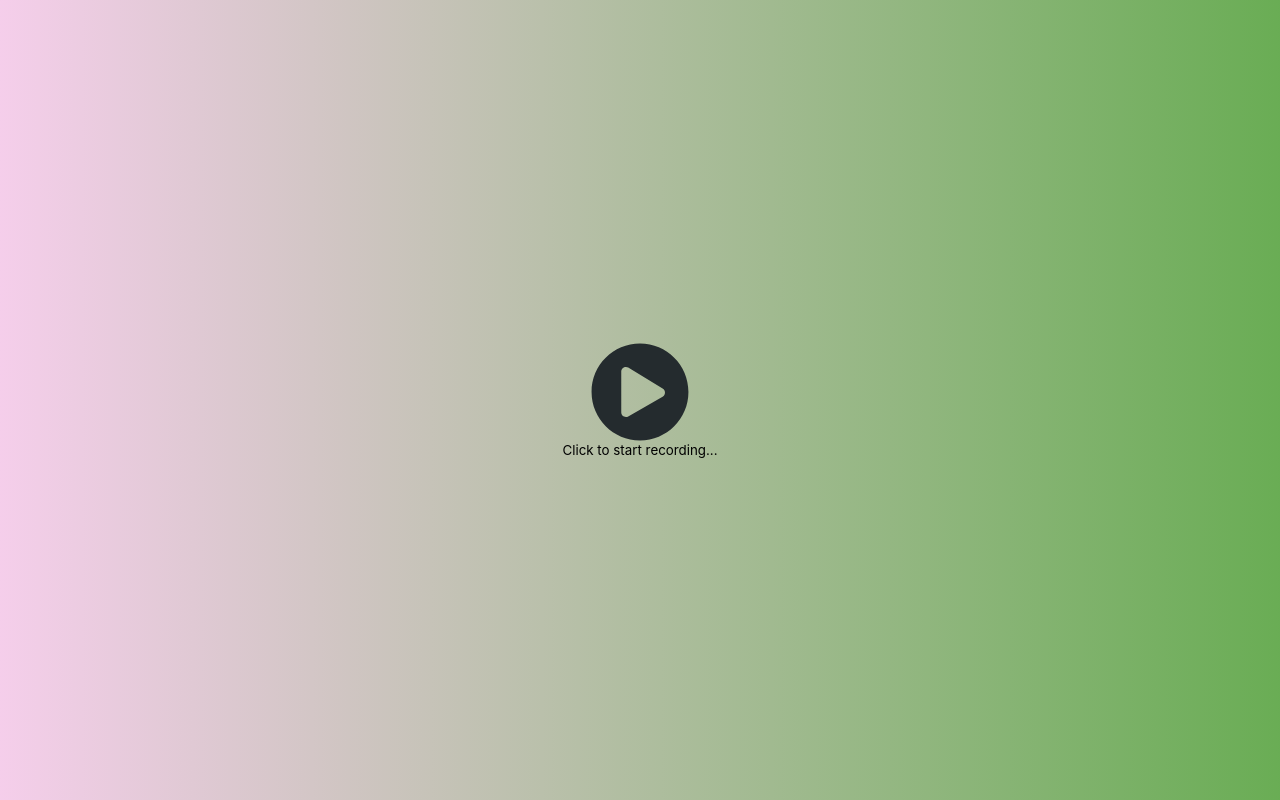
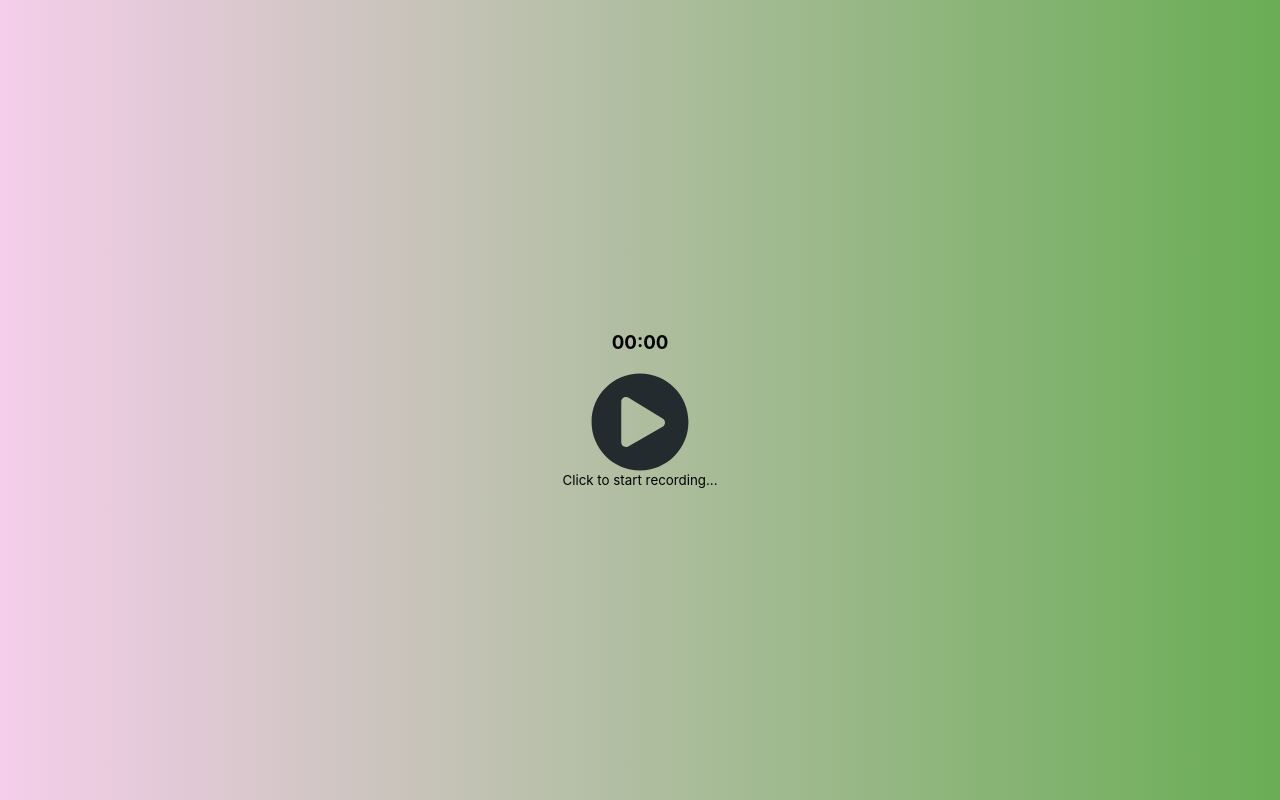
Before and after one commit to aakritsubedi/screen-recorder, a Next.js app in the folder client/: page / in a window 1280 px wide. Built offline with nearby package versions, Linux system fonts and the light colour scheme.

Commit message:
Add timer in recording screen

```diff
--- a/client/pages/index.js
+++ b/client/pages/index.js
@@ -38,10 +38,14 @@ export default function Home() {
   useEffect(() => {
     let interval = null;
 
-    // if() {
+    if (recordingState === "RECORDING" && isRecording) {
+      interval = setInterval(() => {
+        setTimer((prevTime) => prevTime + 10);
+      }, 10);
+    }
 
-    // }
-  }, []);
+    return () => clearInterval(interval);
+  }, [recordingState, isRecording]);
 
   const setupStream = async () => {
     try {
@@ -55,10 +59,10 @@ export default function Home() {
           noiseSuppression: true,
           sampleRate: 44100,
         },
-        // video: {
-        //   width: { ideal: 1280 },
-        //   height: { ideal: 720 },
-        // },
+        video: {
+          width: { ideal: 1280 },
+          height: { ideal: 720 },
+        },
       });
 
       camera = await navigator.mediaDevices.getUserMedia({
@@ -81,19 +85,19 @@ export default function Home() {
 
   const setupVideoFeedback = function () {
     if (stream) {
-      const screenVideo = document.querySelector("#screen-feedback");
-      screenVideo.srcObject = stream;
-      screenVideo.play();
+      const video = document.querySelector("#screen-feedback");
+      video.srcObject = stream;
+      video.play();
     }
   };
 
   const setupCameraFeedback = function () {
     if (camera) {
-      const cameraVideo = document.querySelector("#camera-feedback");
-      cameraVideo.srcObject = camera;
-      cameraVideo.play();
+      const video = document.querySelector("#camera-feedback");
+      video.srcObject = camera;
+      video.play();
     }
-  }
+  };
 
   const handleDataAvailable = (e) => {
     chunks.push(e.data);
@@ -146,9 +150,9 @@ export default function Home() {
   const handleResume = (e) => {};
 
   const startRecording = async () => {
+    await setupStream();
     setIsRecording(true);
     setRecordingState("RECORDING");
-    await setupStream();
 
     if (stream && audio) {
       mixedStream = new MediaStream([
@@ -167,6 +171,8 @@ export default function Home() {
 
       console.log("Recording started");
     } else {
+      setIsRecording(false);
+      setRecordingState("NO_RECORDING");
       console.warn("No stream available.");
     }
   };
@@ -208,6 +214,11 @@ export default function Home() {
       }}
     >
       <div className={styles.main}>
+        <h3>
+            <span>{("0" + Math.floor((timer/60000) % 60)).slice(-2)}</span>
+            <span>:</span>
+            <span>{("0" + Math.floor((timer/1000) % 60)).slice(-2)}</span>
+        </h3>
         {recordingState === "NO_RECORDING" && (
           <>
             <FaPlayCircle
```
